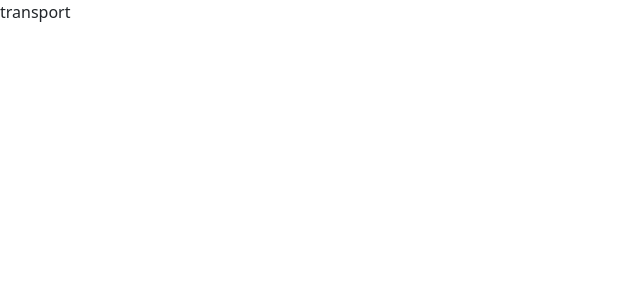
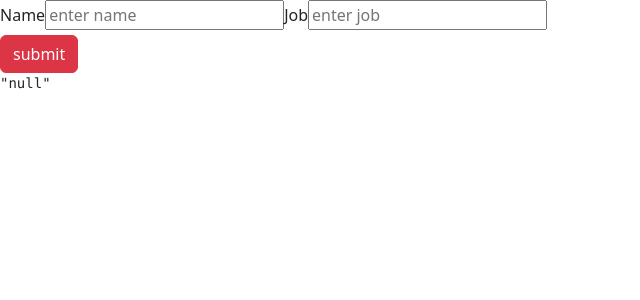
Before and after one commit to apurva313/College-Dashboard, a React (Create React App) app in the folder client/: page /tr in a window 1280 px wide. Shown: the top 300 px of the page, without its empty margins (0-640 px from the left). Built offline with nearby package versions, Linux system fonts and the light colour scheme.

Commit message:
Update Transport.js

```diff
--- a/client/src/component/pages/Transport.js
+++ b/client/src/component/pages/Transport.js
@@ -1,11 +1,51 @@
-import React from 'react'
+import React, { useState } from 'react'
+import axios from "axios";
 
 const Transport = () => {
-  return (
-    <div>
-      transport
-    </div>
-  )
+    const [name, setName] = useState('');
+    const [job, setJob] = useState('');
+    const [loading, setLoading] = useState(false);
+    const [isError, setIsError] = useState(false);
+    const [data, setData] = useState('null');
+
+    const sb = () => {
+        setLoading(true);
+        setIsError(false);
+        const data = {
+            name: name,
+            job: job
+        }
+        axios.post('https://reqres.in/api/users', data).then(res => {
+            setData(res.data);
+            setName('');
+            setJob('');
+            setLoading(false);
+            setIsError(true);
+        });
+    }
+    return <>
+        <div>
+            <label>Name</label>
+            <input type='text' id='name' placeholder='enter name' value={name} onChange={e => setName(e.target.value)} />
+            <label>Job</label>
+            <input type='text' id='job' placeholder='enter job' value={job} onChange={e => setJob(e.target.value)} />
+        </div>
+
+        {
+            isError && <p>Error try again</p>
+        }
+        <button type='submit' className='btn btn-danger' onClick={sb} disabled={loading}>
+            {
+                loading ? 'loading.....' : 'submit'
+            }
+        </button>
+        {
+            data && <div>
+                <pre>{JSON.stringify(data, null)}</pre>
+            </div>
+        }
+
+    </>
 }
 
 export default Transport
```
